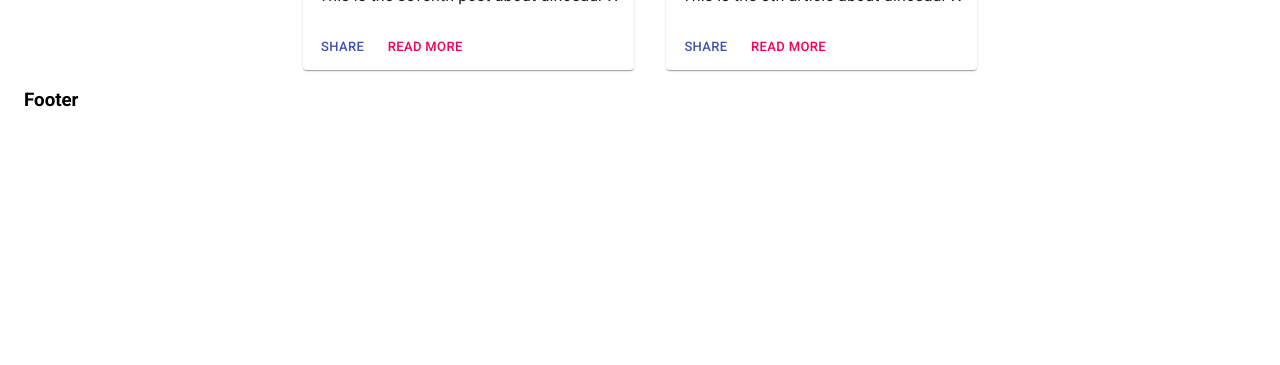
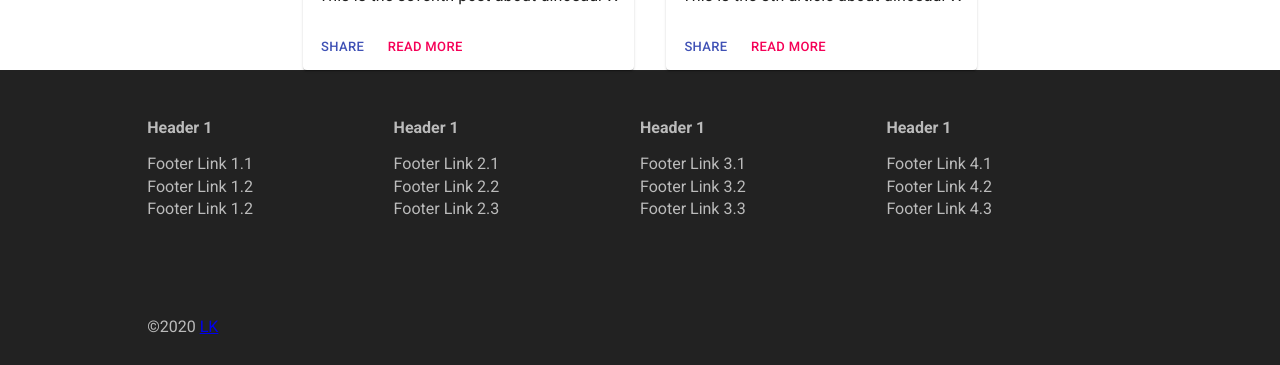
Before and after one commit to LKian/shopping-list-app, a React (Create React App) app in the folder client/: page /posts in a window 1280 px wide. Shown: the part 956-1321 px from the top of the page. Before the commit the page ends 1086 px from the top, so only its background shows below. Built offline with nearby package versions, Linux system fonts and the light colour scheme.

Commit message:
footer: added router, links, and styled components

```diff
--- a/client/package.json
+++ b/client/package.json
@@ -3,14 +3,15 @@
   "version": "0.1.0",
   "private": true,
   "dependencies": {
+    "@material-ui/core": "^4.9.14",
+    "@material-ui/icons": "^4.9.1",
     "@testing-library/jest-dom": "^4.2.4",
     "@testing-library/react": "^9.3.2",
     "@testing-library/user-event": "^7.1.2",
     "react": "^16.13.1",
     "react-dom": "^16.13.1",
     "react-scripts": "3.4.1",
-    "@material-ui/core": "^4.9.14",
-    "@material-ui/icons": "^4.9.1"
+    "styled-components": "^5.1.1"
   },
   "scripts": {
     "start": "react-scripts start",
--- a/client/src/App.css
+++ b/client/src/App.css
@@ -1,3 +1,11 @@
+:root {
+  --primary: yellow;
+  --primaryDark: #222;
+  --primaryLight: #bbb;
+  --primaryWhite: #fff;
+  --primaryBlue: #009;
+}
+
 * {
   font-family: Roboto;
   box-sizing: border-box;
@@ -50,3 +58,9 @@ li.MuiListItem-root {
 .list-condensed li {
   padding: 0;
 }
+
+.MuiGrid-container.container {
+  width: 80%;
+  border: 2px dashed red;
+  margin: auto;
+}
--- a/client/src/components/Footer.js
+++ b/client/src/components/Footer.js
@@ -1,17 +1,127 @@
 import React, { Component } from "react";
+import styled from "styled-components";
 import { BrowserRouter as Router, Route } from "react-router-dom";
 import Container from "@material-ui/core/Container";
+import { Link } from "react-router-dom";
+import Grid from "@material-ui/core/Grid";
 
 class Footer extends Component {
   render() {
     return (
-      <Container maxWidth="lg">
-        <footer className="footer">
-          <h3>Footer</h3>
-        </footer>
-      </Container>
+      <FooterContainer className="footer">
+        <Container className="footer-container">
+          <Router>
+            <Grid container spacing={24} className="footer-subcontainer">
+              <Grid item xs={12} sm={6} md={3}>
+                <h4>header 1</h4>
+                <ul>
+                  <li>
+                    <Link to="/">Footer Link 1.1</Link>
+                  </li>
+                  <li>
+                    <Link to="/">Footer Link 1.2</Link>
+                  </li>
+                  <li>
+                    <Link to="/">Footer Link 1.2</Link>
+                  </li>
+                </ul>
+              </Grid>
+              <Grid item xs={12} sm={6} md={3}>
+                <h4>header 1</h4>
+                <ul>
+                  <li>
+                    <Link to="/">Footer Link 2.1</Link>
+                  </li>
+                  <li>
+                    <Link to="/">Footer Link 2.2</Link>
+                  </li>
+                  <li>
+                    <Link to="/">Footer Link 2.3</Link>
+                  </li>
+                </ul>
+              </Grid>
+              <Grid item xs={12} sm={6} md={3}>
+                <h4>header 1</h4>
+                <ul>
+                  <li>
+                    <Link to="/">Footer Link 3.1</Link>
+                  </li>
+                  <li>
+                    <Link to="/">Footer Link 3.2</Link>
+                  </li>
+                  <li>
+                    <Link to="/">Footer Link 3.3</Link>
+                  </li>
+                </ul>
+              </Grid>
+              <Grid item xs={12} sm={6} md={3}>
+                <h4>header 1</h4>
+                <ul>
+                  <li>
+                    <Link to="/">Footer Link 4.1</Link>
+                  </li>
+                  <li>
+                    <Link to="/">Footer Link 4.2</Link>
+                  </li>
+                  <li>
+                    <Link to="/">Footer Link 4.3</Link>
+                  </li>
+                </ul>
+              </Grid>
+              <Grid item xs={12} className="footer-copyright">
+                <p>
+                  &copy;{new Date().getFullYear()} <Link to="/">LK</Link>
+                </p>
+              </Grid>
+            </Grid>
+          </Router>
+        </Container>
+      </FooterContainer>
     );
   }
 }
 
 export default Footer;
+
+const FooterContainer = styled.footer`
+  .footer-container {
+    background: var(--primaryDark);
+    padding-top: 3rem;
+    color: var(--primaryLight);
+    max-width: 100%;
+  }
+
+  .footer-subcontainer {
+    max-width: 80%;
+    margin: auto;
+  }
+
+  .footer-copyright {
+    padding: 2rem 0 1rem;
+  }
+
+  ul {
+    list-style-type: none;
+    padding: 0;
+    margin-bottom: 48px;
+  }
+
+  .footer-subcontainer h4 {
+    text-transform: capitalize;
+    margin: 0;
+  }
+
+  ul li {
+    line-height: 1.4rem;
+  }
+
+  ul li a {
+    color: var(--primaryLight);
+    text-decoration: none;
+    line-height: 1.2;
+
+    &:hover {
+      text-decoration: underline;
+    }
+  }
+`;
```
Also changed, not shown: 1 other file (tests, documents, lock files or other folders).
